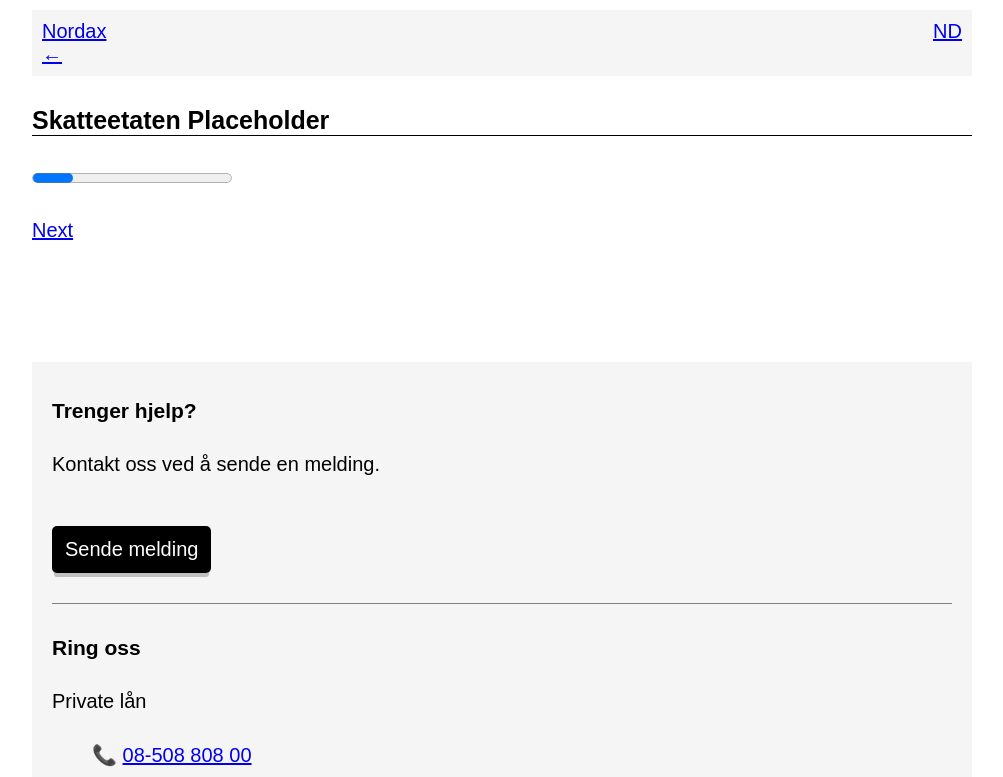
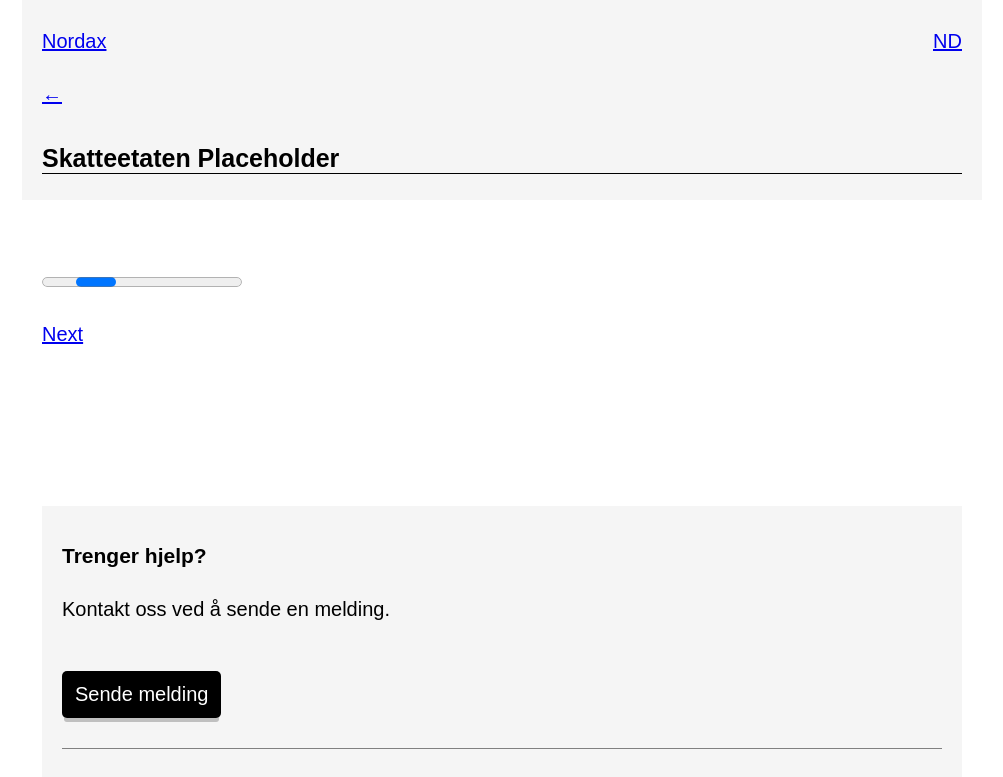
Before and after one commit to siggiarni/prototype-kit, an Eleventy site: page loan-1/5.0-sbl.html in a window 1280 px wide. Shown: the top 777 px of the page, without its empty margins (138-1141 px from the left). Built offline with nearby package versions, Linux system fonts and the light colour scheme; Eleventy itself is replaced by a stand-in of ours; files that its build step writes are made by us from their sources.

Commit message:
move title to frontmatter

```diff
--- a/_includes/base.njk
+++ b/_includes/base.njk
@@ -9,6 +9,7 @@ title: Nordax
     <meta charset="UTF-8" />
     <meta name="viewport" content="width=device-width initial-scale=1.0 viewport-fit=cover" />
     <link rel="stylesheet" href="{{ '/css/styles.css' | url }}" />
+    <link rel="icon" href="https://fav.farm/🔨">
     <title>{{ title }} | {{ sitename }}</title>
 </head>
 
--- a/_includes/header.njk
+++ b/_includes/header.njk
@@ -1,10 +1,12 @@
 <nav>
-    <div>
-        <a href="{{ start }}">{{ sitename }}</a>
-        <a class="nowrap" href="#" onclick="history.back()">← {{ lang.back.se }}</a>
-    </div>
     <ul>
+        <li><a href="{{ start }}">{{ sitename }}</a></li>
         <li><a href="#1">{{ lang.messages.se }}</a></li>
         <li><a href="#2"> <abbr title="Nicholas Dahlquist">ND</abbr></a></li>
     </ul>
+    <p>
+        <a class="nowrap" href="#" onclick="history.back()">← {{ lang.back.se }}</a>
+    </p>
 </nav>
+
+<h1>{{ title }}</h1>
--- a/css/styles.css
+++ b/css/styles.css
@@ -10,6 +10,8 @@
 
 :root {
     --borderRadius: 0.25em;
+    --pageSpace: 1em;
+    --contentSpace: 1em;
 }
 
 html {
@@ -20,15 +22,14 @@ body {
     max-width: 48em;
     margin-block: 0;
     margin-inline: auto;
-    padding: 0.5em;
+    padding: 0;
     font-size: 1.25em;
 }
 
 header {
     margin: 0;
-    padding: 0.5em;
-    /* display: flex;
-    justify-content: space-between; */
+    padding-block: 0.5em;
+    padding-inline: var(--pageSpace);
     background-color: whitesmoke;
 }
 
@@ -38,27 +39,30 @@ hr {
 }
 
 nav {
-    margin: 0;
-    display: flex;
-    justify-content: space-between;
-    /* background-color: whitesmoke; */
 }
 
 nav a {
-    margin: 0;
-    display: block;
 }
 
 nav ul {
-    margin: 0;
     padding: 0;
     display: flex;
 }
 
-nav li {
-    margin: 0;
-    margin-inline-start: 1em;
+nav ul li {
+    --gap: 1em;
+    margin-block: 0;
+    margin-inline-start: var(--gap);
     list-style: none;
+}
+
+nav ul li:first-child {
+    --gap: 0;
+    flex: 1 0 auto;
+}
+
+main {
+    padding: var(--contentSpace);
 }
 
 h1 {
@@ -282,7 +286,9 @@ dialog::backdrop {
 
 footer {
     margin-block-start: 6em;
-    padding: 1em;
+    margin-block-end: var(--pageSpace);
+    margin-inline: var(--pageSpace);
+    padding: var(--contentSpace);
     background-color: whitesmoke;
 }
 
--- a/loan-1/5.0-sbl.html
+++ b/loan-1/5.0-sbl.html
@@ -1,4 +1,6 @@
-<h1>Skatteetaten Placeholder</h1>
+---
+title: Skatteetaten Placeholder
+---
 
 <p><progress></progress></p>
 
```
Also changed, not shown: loan-1/1.0-start.html (+6 -3 lines), loan-1/2.0-offer.html (+1 -1 lines), loan-1/3.0-kyc.html (+5 -1 lines), loan-1/4.0-documents.html (+3 -1 lines), loan-1/5.1-done.html (+3 -1 lines), loan-1/6.0-signicat.html (+3 -1 lines), loan-1/6.1-signicat.html (+4 -1 lines), loan-1/7.0-ppi.html (+4 -0 lines), loan-1/7.1-no-ppi.html (+4 -1 lines), loan-1/7.2-ppi.html (+4 -1 lines), loan-1/8.0-ppi-yes.html (+4 -1 lines), loan-1/8.1-ppi-no.html (+4 -1 lines).
